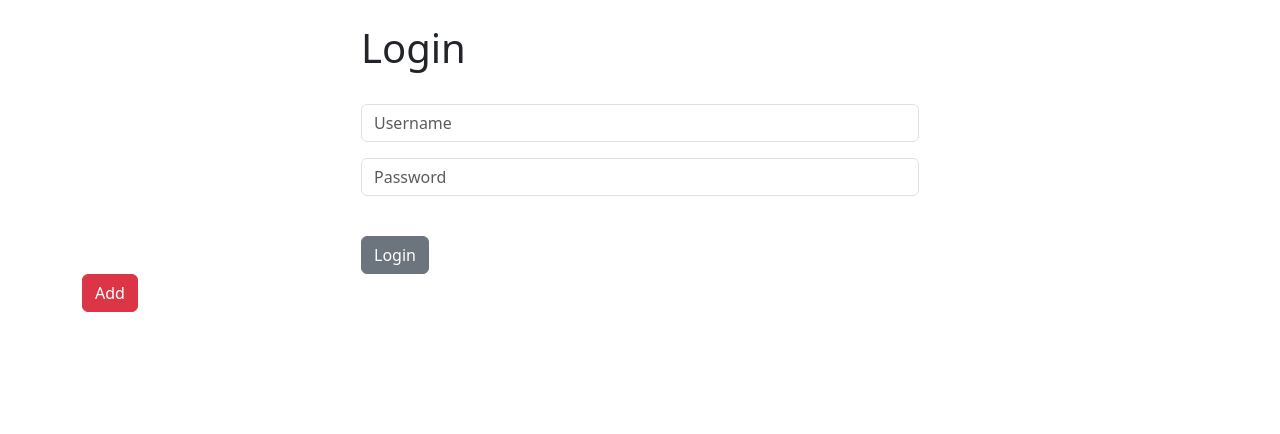
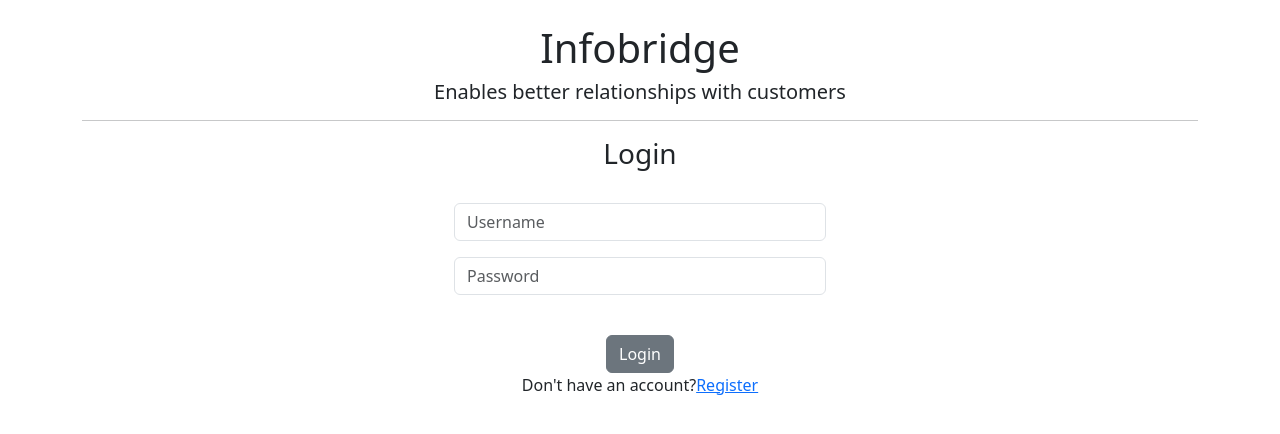
Before and after one commit to Ezeiruemma/Infobridge, a Django app: template infobridge/webapp/templates/home.html in a window 1280 px wide. Shown: the part 56-490 px from the top of the page. Run offline with Django 4.2, Linux system fonts and the light colour scheme; the template is opened without the code that fills it, so the values that code supplies are empty; parts of the project's set-up code (start-up, migrations or seed data) failed here and were passed over.

Commit message:
adding style to the pages

```diff
--- a/infobridge/webapp/templates/add_record.html
+++ b/infobridge/webapp/templates/add_record.html
@@ -2,7 +2,7 @@
 {% block content %}
 
 
-<div class="col-6 offset-md-3">
+<div class="col-4 offset-md-4 text-center">
 <h1>Add Record</h1>
 <br/>
 
--- a/infobridge/webapp/templates/home.html
+++ b/infobridge/webapp/templates/home.html
@@ -43,13 +43,20 @@
   </tbody>
 </table>
 
+
 </br></br>
 
-
+<a href="{% url 'add_record' %}" class="btn btn-danger">Add</a>
 {% else %}
 
-<div class="col-6 offset-md-3">
-<h1>Login</h1>
+<div class="text-center">
+  <h1>Infobridge</h1>
+  <h5>Enables better relationships with customers</h5>
+  <hr>
+</div>
+
+<div class="col-4 offset-md-4 text-center">
+  <h3>Login</h3>
   <br/>
 
   <form method="POST" action="{% url 'home' %}">
@@ -62,11 +69,12 @@
           </div>
         <br/>
         <button type="submit" class="btn btn-secondary">Login</button>
+        <br/>
+        Don't have an account?<a href="{% url 'register' %}">Register </a>
   </form>
 </div>
 
 
 {% endif %}
-<a href="{% url 'add_record' %}" class="btn btn-danger">Add</a>
 
 {%endblock%}
--- a/infobridge/webapp/templates/register.html
+++ b/infobridge/webapp/templates/register.html
@@ -1,7 +1,7 @@
 {% extends 'base.html' %}
 {% block content %}
 
-<div class="col-6 offset-md-3">
+<div class="col-4 offset-md-4 text-center">
 <h1> Register</h1>
 <br/>
 
@@ -21,7 +21,7 @@
     {{ form.as_p }}
 
     <br/>
-      <button type="submit" class="btn btn-secondary">Register</button>
+      <button type="submit" class="btn btn-secondary">Register</button> <a href="{% url 'home' %}" class="btn btn-secondary">Back</a>
 </form>
 
 </div>
--- a/infobridge/webapp/templates/update_record.html
+++ b/infobridge/webapp/templates/update_record.html
@@ -2,7 +2,7 @@
 {% block content %}
 
 
-<div class="col-6 offset-md-3">
+<div class="col-4 offset-md-4 text-center">
 <h1>Update Record</h1>
 <br/>
 
```
Also changed, not shown: 1 other file. Lines whose indentation alone changed are shown as unchanged.
